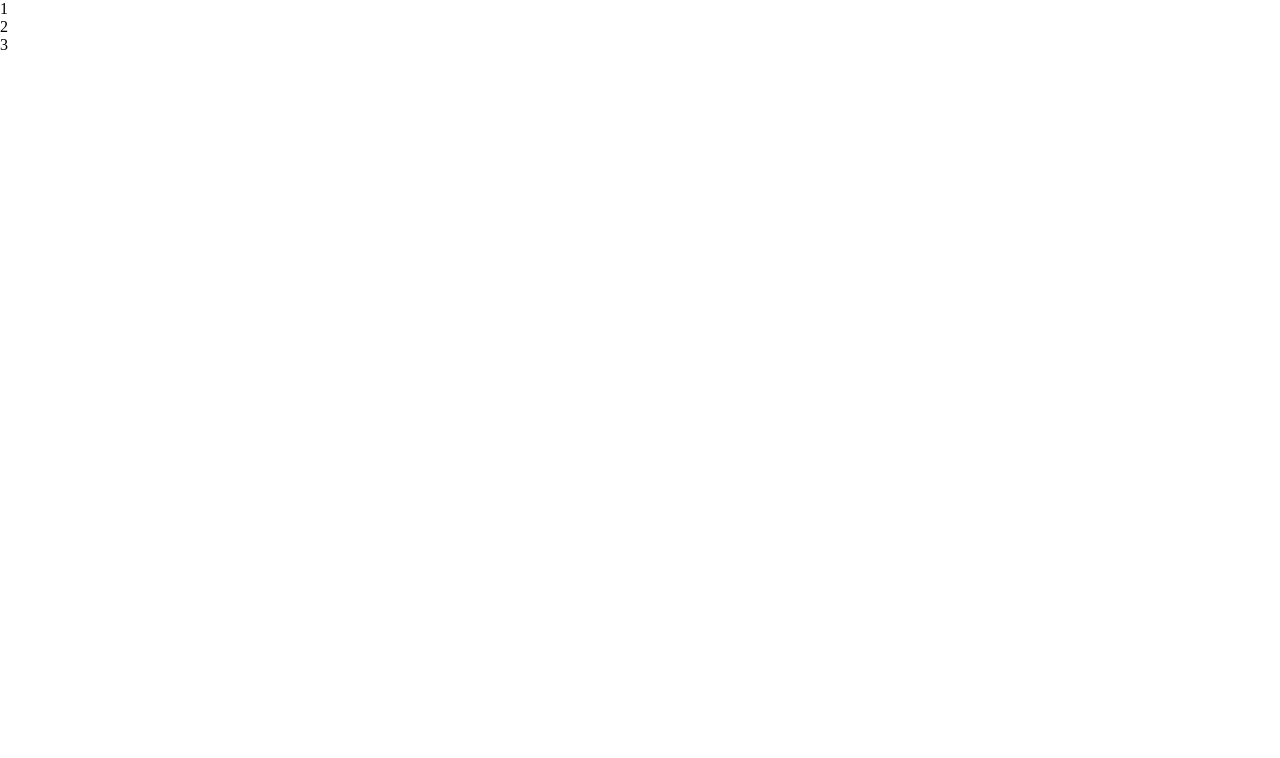
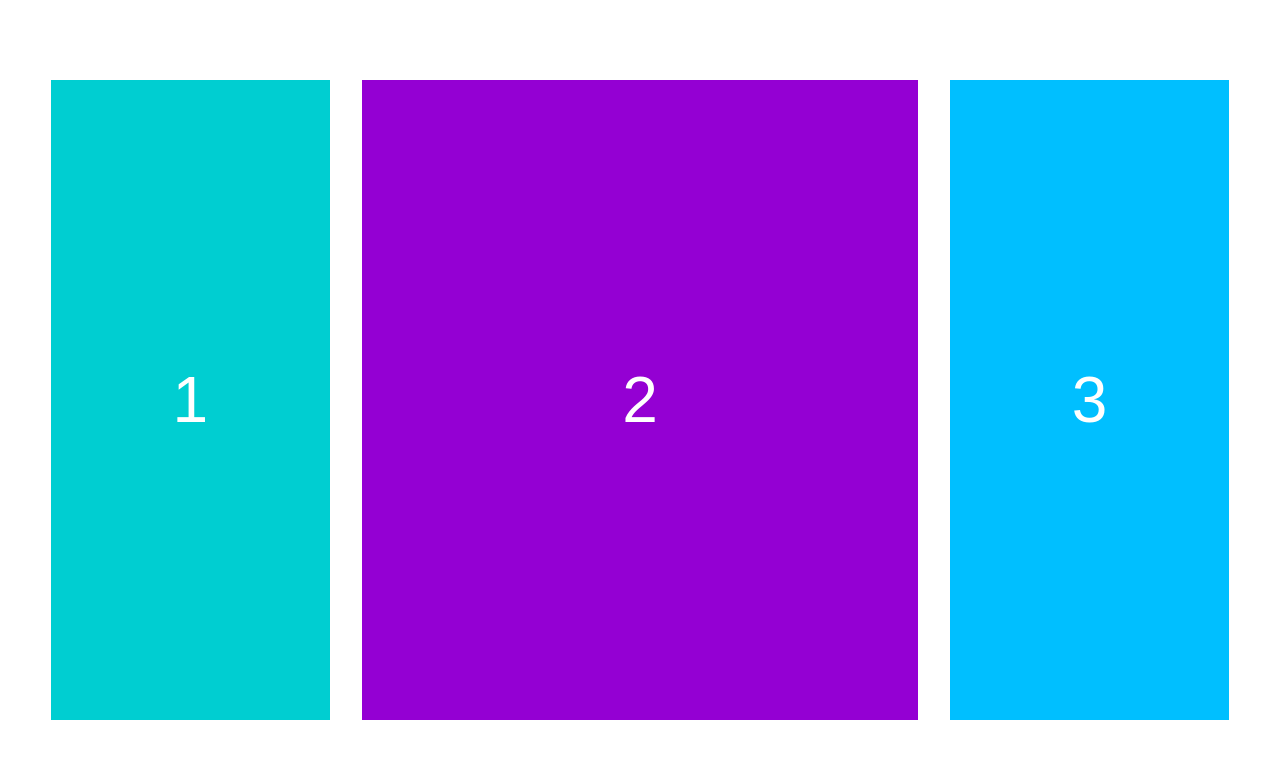
Before and after one commit to Xander-Morisse/webtech, a plain HTML site: page labo-04/kolommen/index.html in a window 1280 px wide. Drawn offline with Linux system fonts and the light colour scheme.

Commit message:
oefening 1 af gemaakt

```diff
--- a/labo-04/kolommen/css/stijl.css
+++ b/labo-04/kolommen/css/stijl.css
@@ -2,7 +2,41 @@
 
 /* === tokens === */
 :root {
-
+    --color-1: darkturquoise;
+    --color-2: darkviolet;
+    --color-3: deepskyblue;
 }
 
 /* === your rules === */
+main {
+    padding-top:10vh;
+    padding-bottom:10vh;
+    padding-left: 4vw;
+    padding-right: 4vw;
+    font-size: 4rem;
+    font-family: Arial, Helvetica, sans-serif;
+    color: white;
+    display: flex;
+    gap: 2rem;
+    div {
+        display: flex;
+        justify-content: center;
+        align-items: center;
+    }
+    div:nth-child(1) {
+        background-color: var(--color-1);
+        height:80vh;
+        flex: 1;
+
+    }
+    div:nth-child(2) {
+        background-color: var(--color-2);
+        height:80vh;
+        flex: 2;
+    }
+    div:nth-child(3) {
+        background-color: var(--color-3);
+        height:80vh;
+        flex: 1;
+    }
+}
```
